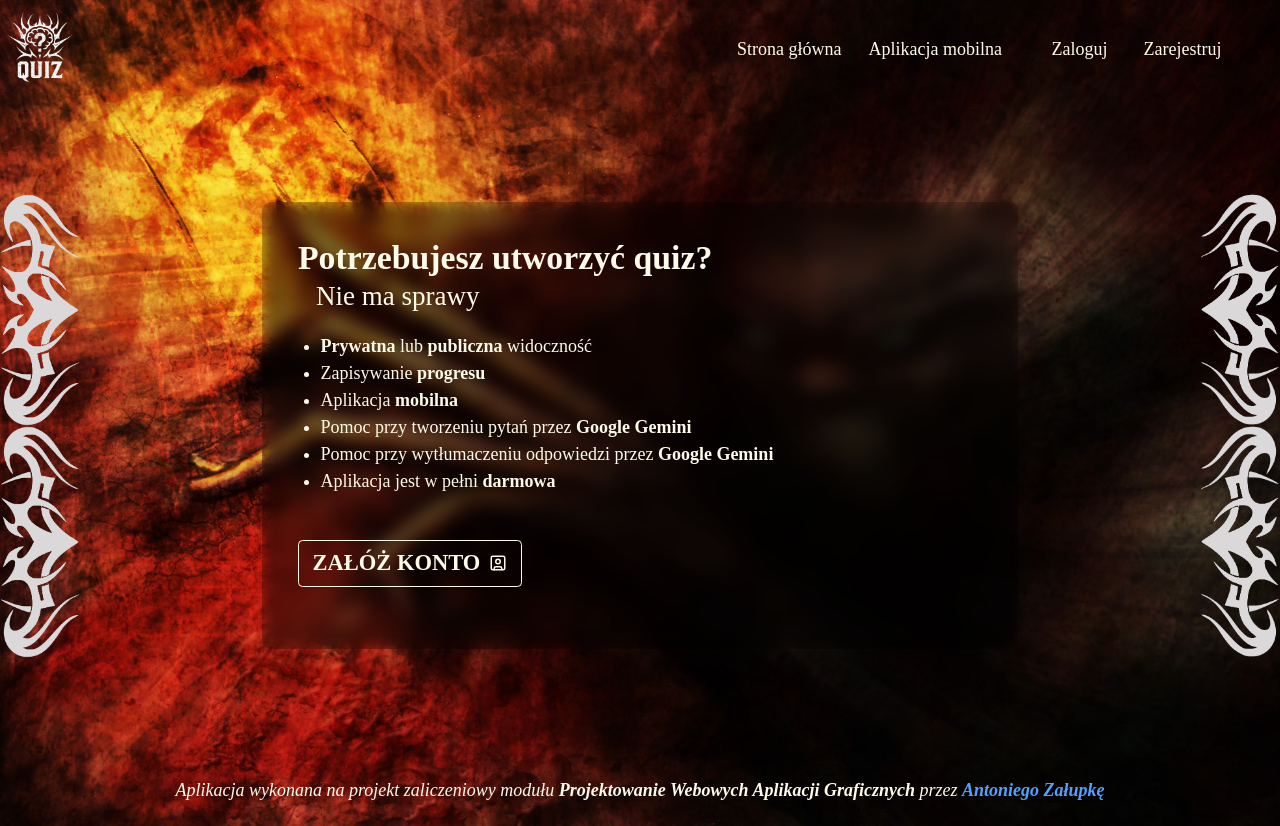
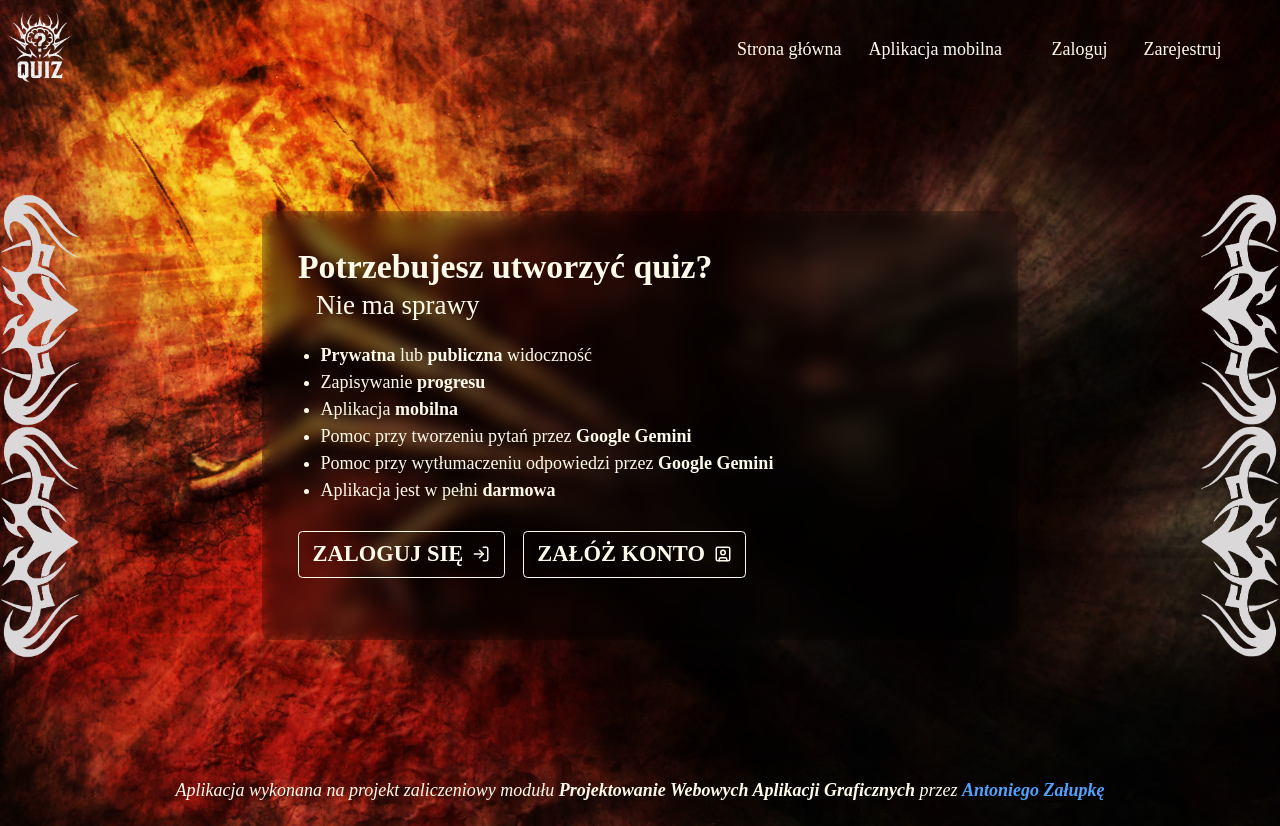
Before and after one commit to azizko1337/quiz, a Vue app in the folder frontend/: page / in a window 1280 px wide. Built offline with nearby package versions, Linux system fonts and the light colour scheme; a web font is replaced by a local one.

Commit message:
added login button to index

```diff
--- a/frontend/src/pages/index.vue
+++ b/frontend/src/pages/index.vue
@@ -1,6 +1,9 @@
 <script setup lang="ts">
 import { Button } from "@/components/ui/button";
-import { SquareUser } from "lucide-vue-next";
+import { SquareUser, LogIn } from "lucide-vue-next";
+import { useRouter } from "vue-router";
+
+const router = useRouter();
 </script>
 
 <template>
@@ -22,10 +25,15 @@ import { SquareUser } from "lucide-vue-next";
         <li>Aplikacja jest w pełni <b>darmowa</b></li>
       </ul>
 
-      <div class="flex">
+      <div class="flex max-md:flex-col gap-4 my-6">
         <Button
-          class="border-1 rounded text-xl font-bold p-5 cursor-pointer my-6"
-          to="/auth/register"
+          class="border-1 rounded text-xl font-bold p-5 cursor-pointer"
+          @click="router.push('/auth/login')"
+          >ZALOGUJ SIĘ<LogIn :size="18"
+        /></Button>
+        <Button
+          class="border-1 rounded text-xl font-bold p-5 cursor-pointer"
+          @click="router.push('/auth/register')"
           >ZAŁÓŻ KONTO <SquareUser :size="18"
         /></Button>
       </div>
--- a/frontend/src/pages/mobile.vue
+++ b/frontend/src/pages/mobile.vue
@@ -1,6 +1,9 @@
 <script setup lang="ts">
 import Button from "@/components/ui/button/Button.vue";
 import { Download } from "lucide-vue-next";
+import { useRouter } from "vue-router";
+
+const router = useRouter();
 </script>
 <template>
   <div
@@ -20,7 +23,7 @@ import { Download } from "lucide-vue-next";
       <div class="flex">
         <Button
           class="border-1 rounded text-xl font-bold p-5 cursor-pointer my-6"
-          @click=""
+          @click="router"
           >POBIERZ .APK <Download :size="18"
         /></Button>
       </div>
```
